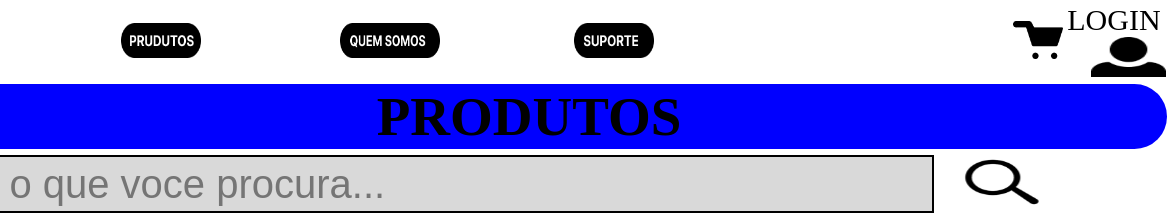
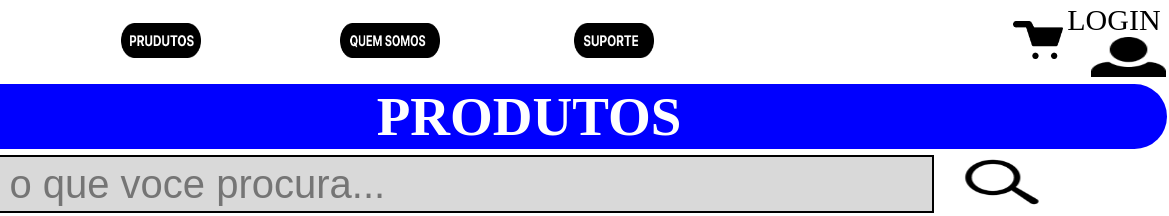
Before and after one commit to Bruno-Guieiro/TechHardWare, a plain HTML site: page index3.html in a window 1280 px wide. Shown: the top 216 px of the page, 111-1280 px from the left. Drawn offline with Linux system fonts and the light colour scheme.

Commit message:
Update style3.css

```diff
--- a/style3.css
+++ b/style3.css
@@ -24,7 +24,8 @@ table{ width: 100%;
             height:  50px;}
         .atm{text-align: right;}
         .btm{text-align: left;}
-        .centro{text-align: center;}
+        .centro{text-align: center;
+        color: white;}
 
         .maior{font-size: 30px;
             float: left
```
